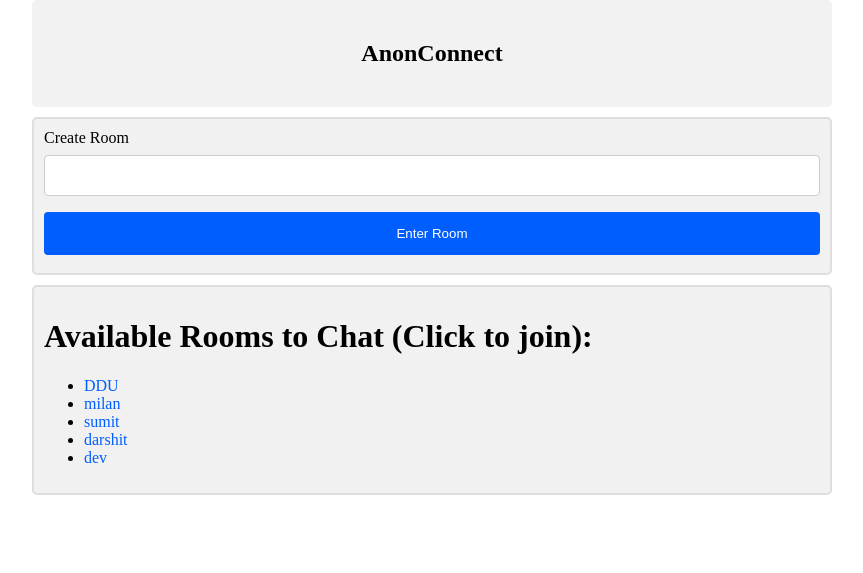
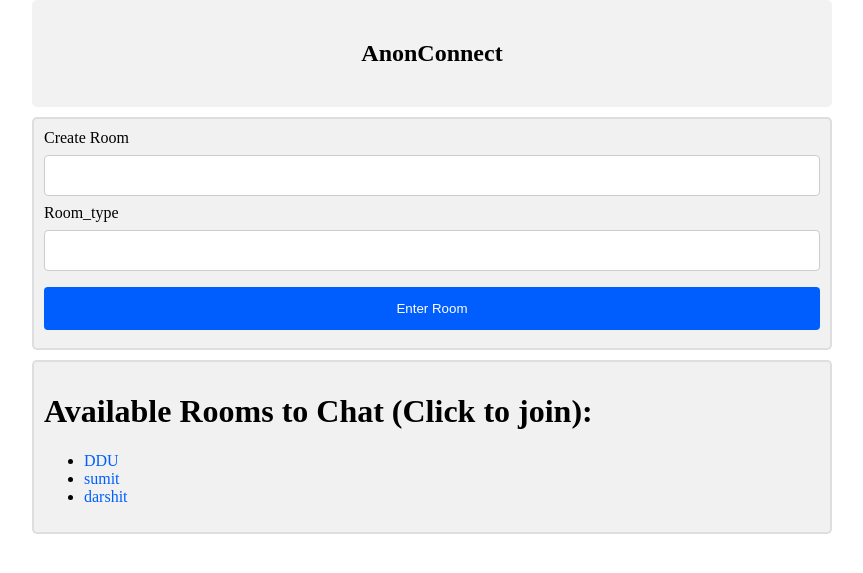
Before and after one commit to Vadhel63/AnonConnect, a Django app: page / in a window 1280 px wide. Shown: the top 573 px of the page, without its empty margins (208-1071 px from the left). Run offline with Django 3.2, Linux system fonts and the light colour scheme; data comes from the database, SQL or seed files in the repository; both versions use the stored data as it was after the commit.

Commit message:
add room_type

```diff
--- a/chat/models.py
+++ b/chat/models.py
@@ -5,8 +5,15 @@ from django.utils import timezone
 # Create your models here.
 class Room(models.Model):
     name = models.CharField(max_length=1000)
+    type=models.CharField(max_length=20)
+
+
 class Message(models.Model):
     value = models.CharField(max_length=1000000)
     date = models.DateTimeField(default=timezone.now, blank=True)
     user = models.CharField(max_length=1000000)
     room = models.CharField(max_length=1000000)
+class Sticker(models.Model):
+    image = models.ImageField(upload_to='stickers/')
+    created_by = models.ForeignKey('auth.User', on_delete=models.CASCADE)
+    created_at = models.DateTimeField(auto_now_add=True)
--- a/chat/urls.py
+++ b/chat/urls.py
@@ -1,10 +1,11 @@
 from django.urls import path
 from . import views
-
+app_name='alag'
 urlpatterns = [
     path('', views.home, name='home'),
     path('<str:room>/', views.room, name='room'),
     path('checkview', views.checkview, name='checkview'),
     path('send', views.send, name='send'),
     path('getMessages/<str:room>/', views.getMessages, name='getMessages'),
+
 ]
--- a/chat/views.py
+++ b/chat/views.py
@@ -3,6 +3,7 @@ from chat.models import Room, Message
 from django.http import HttpResponse, JsonResponse
 import secrets
 import string
+
 
 def home(request):
     rooms = Room.objects.all()
@@ -20,11 +21,11 @@ def room(request, room):
 
 def checkview(request):
     room = request.POST['room_name']
-
+    abc=request.POST['prefer']
     if Room.objects.filter(name=room).exists():
         return redirect('/'+room+'/')
     else:
-        new_room = Room.objects.create(name=room)
+        new_room = Room.objects.create(name=room,type=abc)
         new_room.save()
         return redirect('/'+room+'/')
 
--- a/templates/home.html
+++ b/templates/home.html
@@ -14,8 +14,9 @@
     <form id="post-form" method="POST" action="checkview">
         {% csrf_token %}
         <label>Create Room</label>
-        <input type="text" name="room_name" id="room_name" width="100px" />
-
+        <input type="text" name="room_name" id="room_name" width="100px" required/>
+        <label>Room_type</label>
+        <input type="text" name="prefer" width="100px" required/>
         <input type="submit" value="Enter Room">
     </form>
 </div>
@@ -24,7 +25,9 @@
   {% if rooms %}
     <ul>
       {% for room in rooms %}
-        <li><a href="{{room.name}}/" class="room"> {{ room.name }}</a></li>
+        {% if room.type == 'public' %}
+          <li><a href="{{room.name}}/" class="room"> {{ room.name }}</a></li>
+        {%endif%}
       {%endfor%}
     </ul>
   {%endif%}
```
Also changed, not shown: chat/migrations/0002_alter_message_date.py (added), chat/migrations/0003_room_type_sticker.py (added), chat/migrations/0004_alter_room_type.py (added), chat/migrations/0005_alter_room_type.py (added), db.sqlite3.
